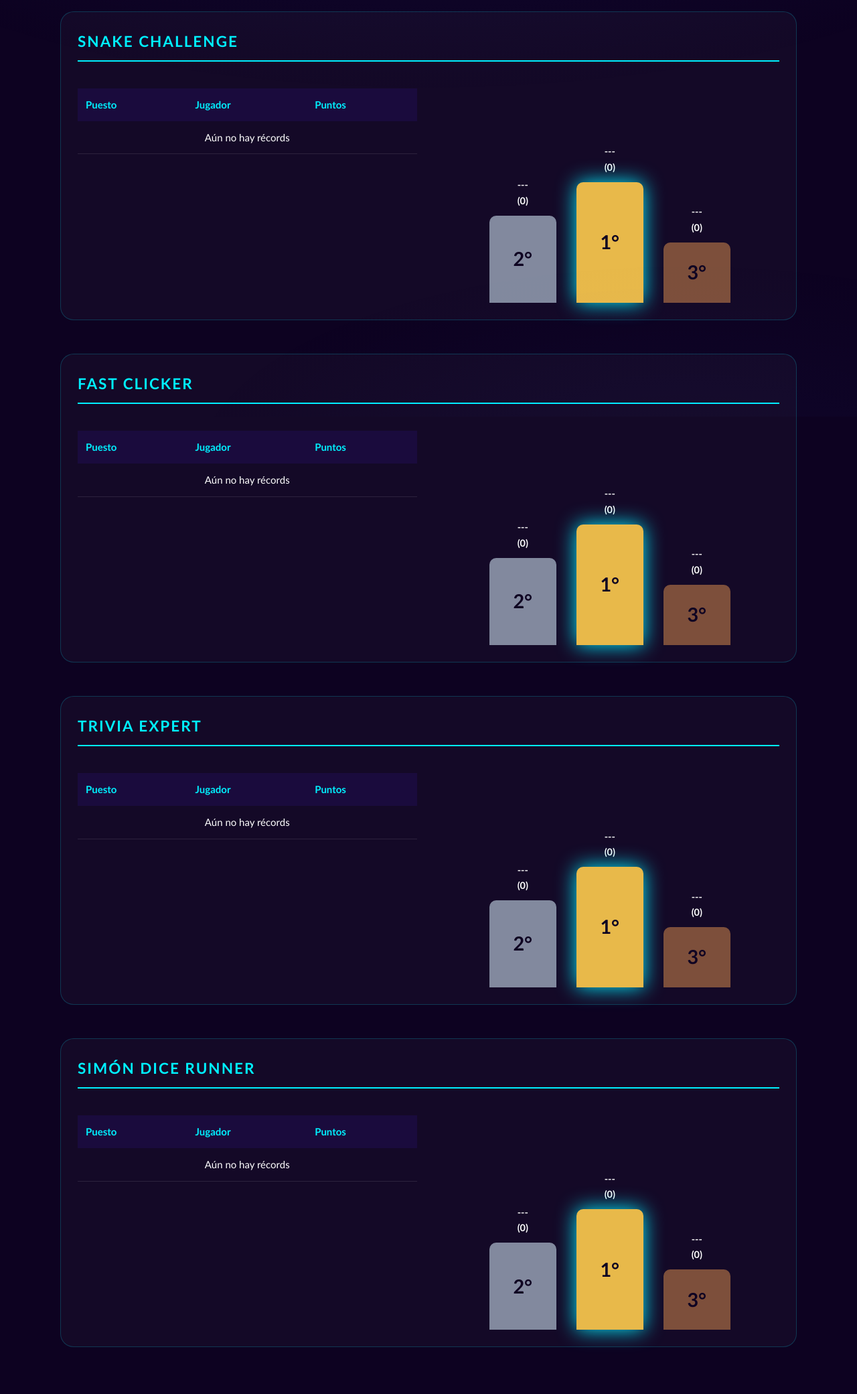
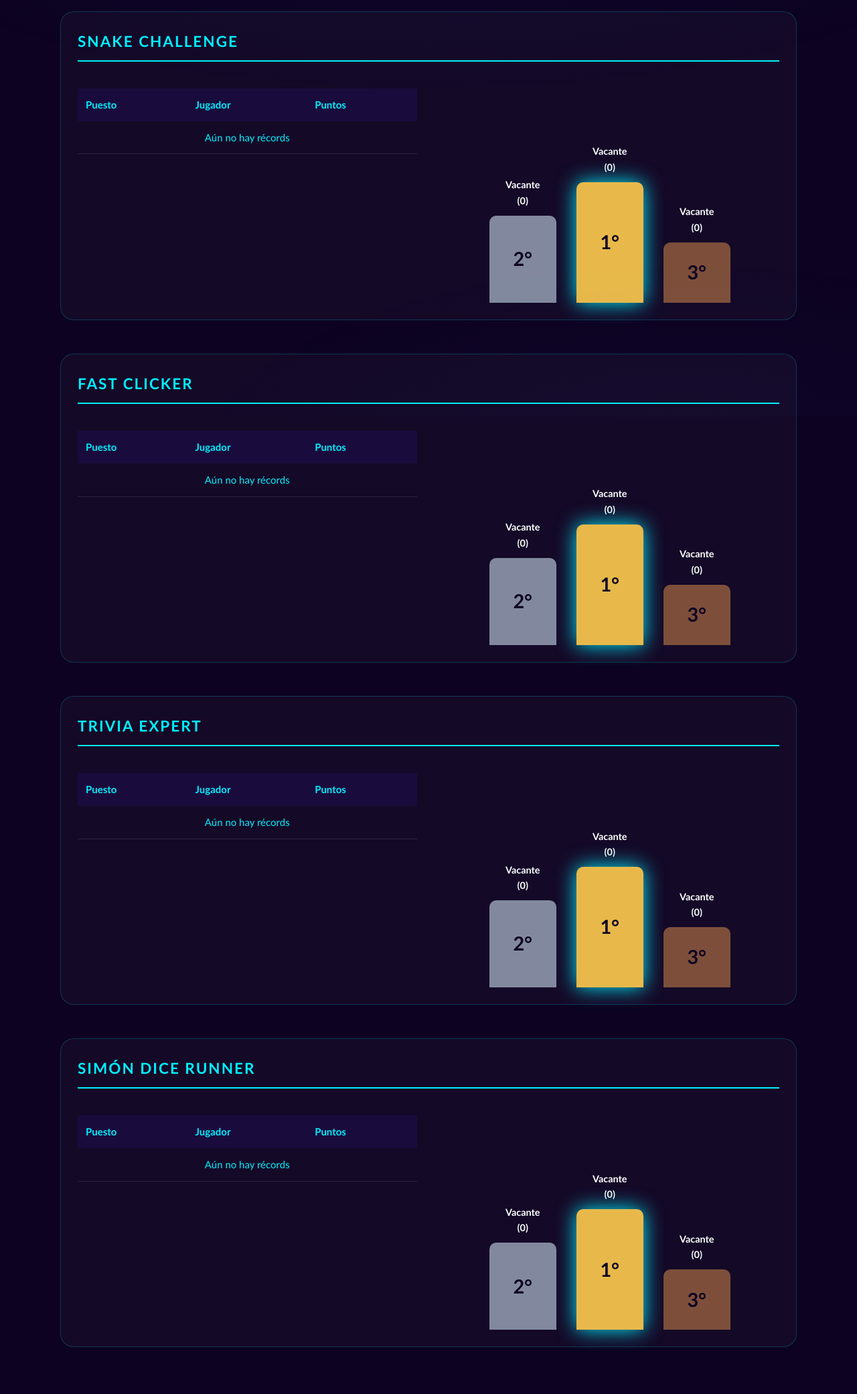
Before and after one commit to elshoto2000/VideoGames, a Flask app: page /ranking in a window 1280 px wide. Shown: the part 178-2259 px from the top of the page at 67% size. Run offline with Flask 3, Linux system fonts and the light colour scheme; data that the repository does not hold is empty.

Commit message:
Update ranking.html

```diff
--- a/templates/ranking.html
+++ b/templates/ranking.html
@@ -221,18 +221,16 @@
     </div>
 
     <script>
-        // AQUÍ ES DONDE VA TU CAMBIO CON 'simon'
     async function cargarRankings() {
         try {
             const response = await fetch('/obtener_ranking');
             const data = await response.json();
 
-                // Añadido 'simon' a la lista para que se renderice en su respectiva tabla
             const juegos = ['snake', 'clicker', 'trivia', 'simon'];
 
             juegos.forEach(juego => {
                 const filtrados = data.ranking
-                        .filter(r => r.juego.toLowerCase() === juego)
+                    .filter(r => r.juego && r.juego.toLowerCase() === juego)
                     .sort((a, b) => b.puntos - a.puntos);
 
                 llenarTabla(juego, filtrados);
@@ -247,23 +245,26 @@
         const tbody = document.getElementById(`body-${juego}`);
         if (!tbody) return;
 
+        // Corregido: mapeamos usando exactamente r.nombre que viene de Flask/MongoDB
         tbody.innerHTML = lista.map((r, i) => `
             <tr>
                 <td>${i + 1}</td>
-                    <td>${r.nombre}</td>
+                <td>${r.nombre || 'Anónimo'}</td>
                 <td><b style="color: var(--neon-cyan)">${r.puntos}</b></td>
             </tr>
-            `).join('') || '<tr><td colspan="3" style="text-align:center">Aún no hay récords</td></tr>';
+        `).join('') || '<tr><td colspan="3" style="text-align:center; color:var(--neon-cyan);">Aún no hay récords</td></tr>';
     }
 
     function llenarPodio(juego, lista) {
         const container = document.getElementById(`podium-${juego}`);
         if (!container) return;
 
-            const p1 = lista[0] || { nombre: "---", puntos: 0 };
-            const p2 = lista[1] || { nombre: "---", puntos: 0 };
-            const p3 = lista[2] || { nombre: "---", puntos: 0 };
+        // Si no hay jugadores suficientes, creamos objetos vacíos para que el diseño no se rompa visualmente
+        const p1 = lista[0] || { nombre: "Vacante", puntos: 0 };
+        const p2 = lista[1] || { nombre: "Vacante", puntos: 0 };
+        const p3 = lista[2] || { nombre: "Vacante", puntos: 0 };
 
+        // Mantenemos la estructura exacta de tus bloques para que el CSS de alturas funcione
         container.innerHTML = `
             <div class="podium-step second">
                 <div class="player-name">${p2.nombre}<br>(${p2.puntos})</div>
```
Lines whose indentation alone changed are shown as unchanged.
